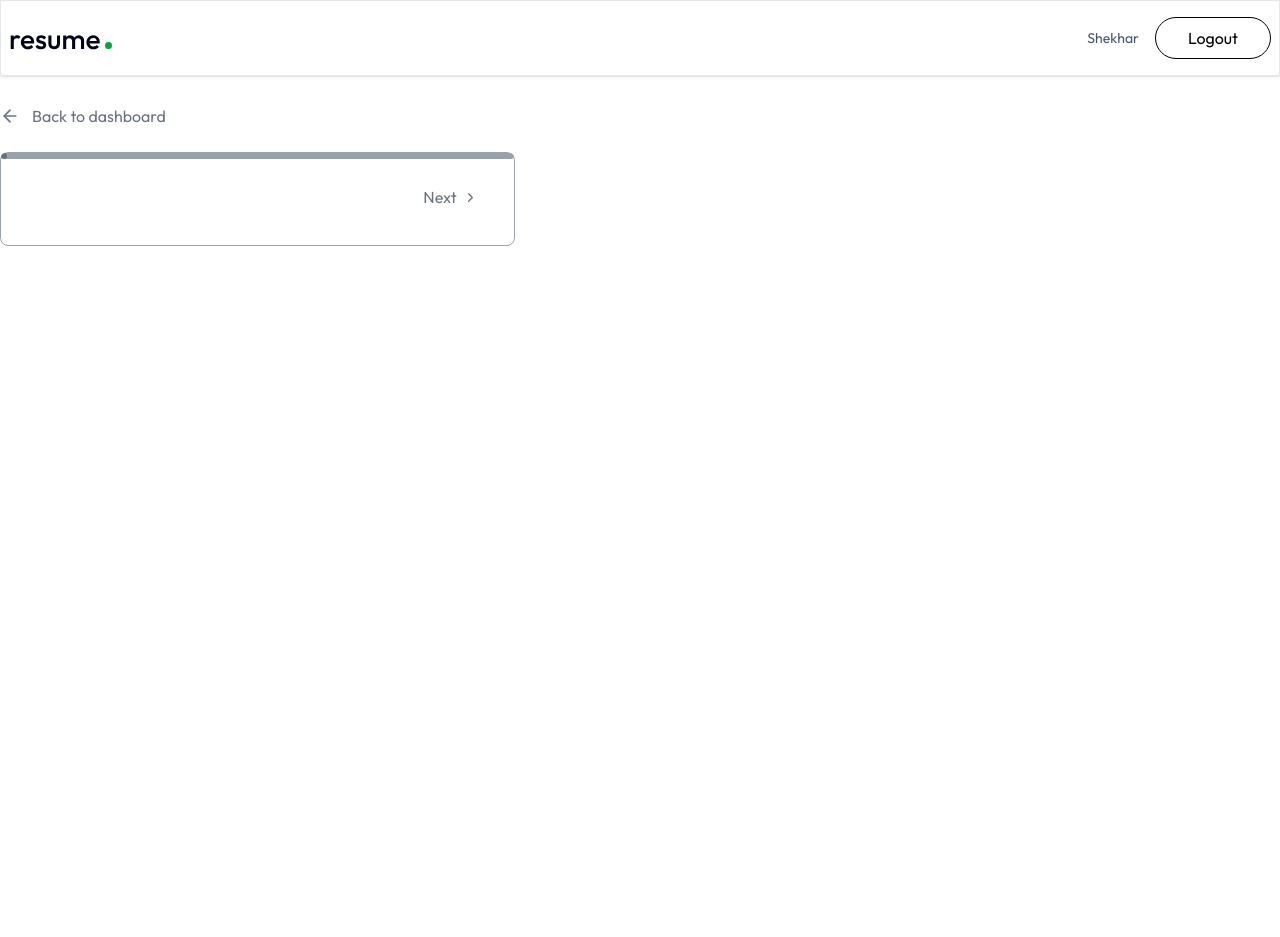
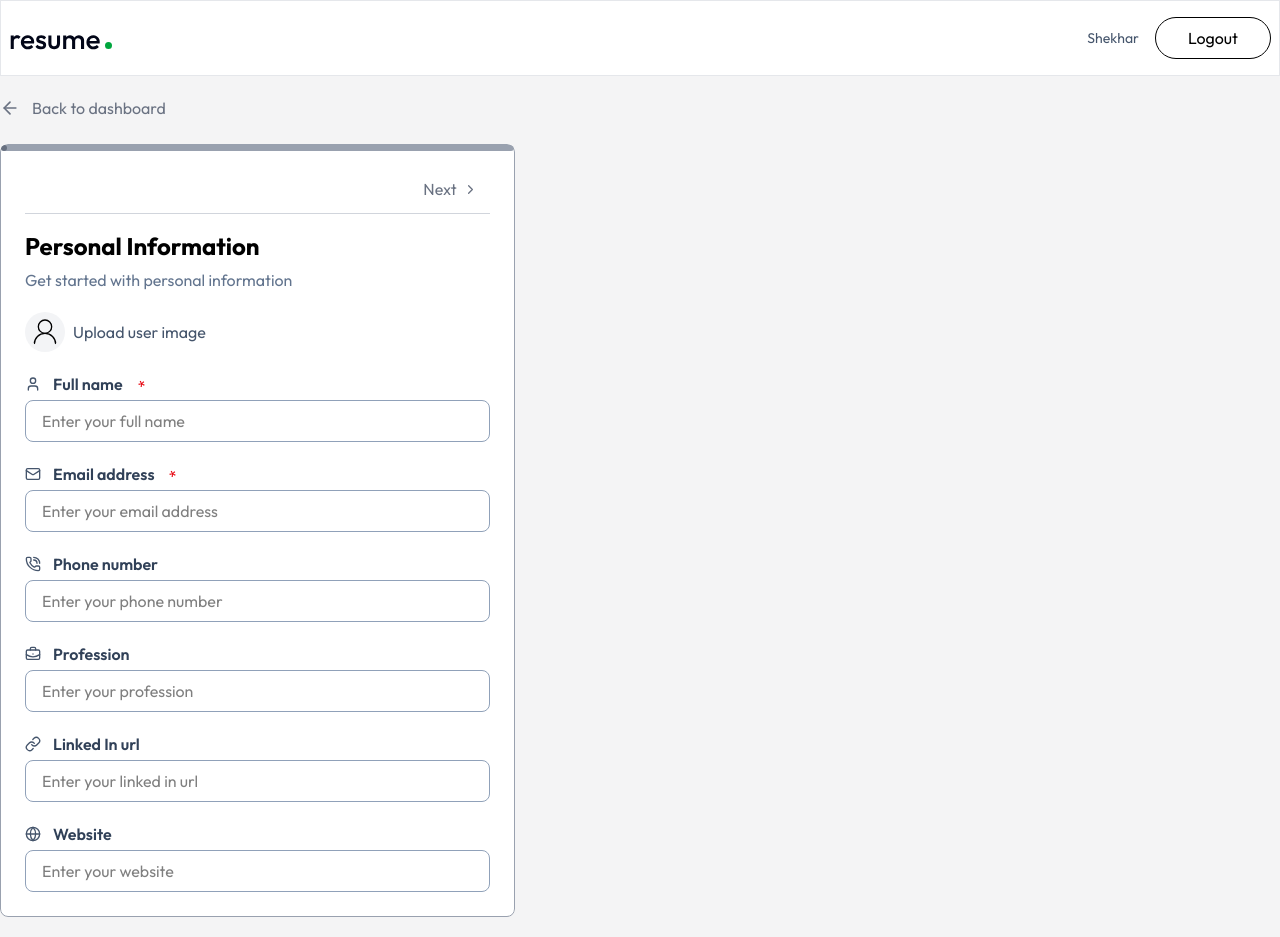
Before and after one commit to ram2005024/RESUME_BUILDER_MERN, a React (Vite) app in the folder Frontend/: page /app/build/1 in a window 1280 px wide. Before the commit the page ends 800 px from the top, so only its background shows below. Built offline with nearby package versions, Linux system fonts and the light colour scheme.

Commit message:
Added the personalInfo page

```diff
--- a/Frontend/src/components/DashBoard/Nav.jsx
+++ b/Frontend/src/components/DashBoard/Nav.jsx
@@ -4,7 +4,7 @@ const Nav = () => {
   const user = { name: "Shekhar" };
   const navigate = useNavigate();
   return (
-    <div className="w-screen border border-gray-200 shadow-sm mb-2">
+    <div className="w-screen   border border-gray-200">
       <nav className="w-full flex justify-between items-center py-4 px-2 max-w-7xl mx-auto">
         <img src="/logo.svg" alt="logo" onClick={() => navigate("/")} />
         <div className="flex gap-4 items-center">
--- /dev/null
+++ b/Frontend/src/components/PersonalInfo.jsx
@@ -0,0 +1,150 @@
+import {
+  BriefcaseBusiness,
+  Globe,
+  LinkIcon,
+  MailIcon,
+  PhoneCall,
+  User,
+  User2Icon,
+  UserCircle,
+} from "lucide-react";
+import React from "react";
+
+const PersonalInfo = ({
+  data,
+  setRemoveBackground,
+  removeBackground,
+  onChange,
+}) => {
+  const handleChange = (field, value) => {
+    onChange({ ...data, [field]: value });
+  };
+  const formFields = [
+    {
+      label: "Full name",
+      key: "full_name",
+      required: true,
+      logo: User,
+      type: "text",
+    },
+    {
+      label: "Email address",
+      key: "email",
+      required: true,
+      logo: MailIcon,
+      type: "text",
+    },
+    {
+      label: "Phone number",
+      key: "phone",
+      logo: PhoneCall,
+      type: "text",
+    },
+    {
+      label: "Profession",
+      key: "profession",
+      logo: BriefcaseBusiness,
+      type: "text",
+    },
+    {
+      label: "Linked In url",
+      key: "linkedin",
+      logo: LinkIcon,
+      type: "text",
+    },
+    {
+      label: "Website",
+      key: "website",
+      logo: Globe,
+      type: "text",
+    },
+  ];
+  return (
+    <div className="flex flex-col space-y-5 ">
+      <div className="flex flex-col gap-1.5">
+        <h1 className="text-2xl font-bold ">Personal Information</h1>
+        <p className="text-slate-500">Get started with personal information</p>
+      </div>
+      <div className="flex items-center  gap-2">
+        {data.image ? (
+          <div>
+            <img
+              src={
+                typeof data.image === "string"
+                  ? data.image
+                  : URL.createObjectURL(data.image)
+              }
+              className="w-16 h-16 rounded-full"
+              alt="user_image"
+            />
+          </div>
+        ) : (
+          <div className="flex items-center gap-2">
+            <User2Icon className="size-10 rounded-full  hover:opacity-80 stroke-1 p-1 bg-gray-100 ring-0" />
+            <label>
+              <p className="text-slate-600 hover:text-slate-400">
+                Upload user image
+              </p>
+              <input
+                type="file"
+                accept="image/jpeg image/png"
+                className="hidden"
+                onChange={(e) => handleChange("image", e.target.files[0])}
+              />
+            </label>
+          </div>
+        )}
+        {(typeof data.image === "object" || typeof data.image === "string") && (
+          <div className="flex flex-col gap-2  justify-center">
+            <span>Remove background</span>
+            <label className="inline-flex  gap-2 ">
+              <input
+                type="checkbox"
+                hidden
+                className="peer sr-only"
+                onChange={() => setRemoveBackground(!removeBackground)}
+                checked={removeBackground}
+              />
+              <div className="w-12 h-7 cursor-pointer bg-slate-400 rounded-full peer-checked:bg-green-600 relative peer-checked:ring-pink-300 transition-colors duration-200">
+                <span
+                  className={`dot w-5 h-5 absolute top-1 left-1 rounded-full bg-slate-300 transform transition-transform duration-300 ease-in-out  ${
+                    removeBackground ? "translate-x-5" : "translate-x-0"
+                  }`}
+                ></span>
+              </div>
+            </label>
+          </div>
+        )}
+      </div>
+      {formFields.map((items) => {
+        const Logo = items.logo;
+        const type = items.type;
+        const key = items.key;
+        const label = items.label;
+        return (
+          <div key={items.key} className="flex flex-col space-y-1 w-full">
+            <div className="flex items-center gap-3">
+              <Logo className="size-4  text-slate-600" />
+              <label className="font-semibold text-slate-700 ">{label}</label>
+              {items.required && (
+                <span className="rotate-90 text-red-600">*</span>
+              )}
+            </div>
+            <div>
+              <input
+                type={type}
+                required={items.required}
+                className="p-2 px-4 border border-slate-400 rounded-lg w-full focus:border-slate-900  focus:outline-1 focus:outline-slate-600 focus:ring-1 focus:ring-indigo-300"
+                value={data[key] || ""}
+                onChange={(e) => handleChange(key, e.target.value)}
+                placeholder={`Enter your ${label.toLowerCase()}`}
+              />
+            </div>
+          </div>
+        );
+      })}
+    </div>
+  );
+};
+
+export default PersonalInfo;
--- a/Frontend/src/pages/Build.jsx
+++ b/Frontend/src/pages/Build.jsx
@@ -13,10 +13,11 @@ import {
   SparkleIcon,
   User,
 } from "lucide-react";
+import PersonalInfo from "../components/PersonalInfo";
 
 const Build = () => {
   const [resume, setResume] = useState({
-    personalInfo: {},
+    personal_info: {},
     personalSummary: "",
     experience: [],
     skills: [],
@@ -29,6 +30,7 @@ const Build = () => {
     userId: "",
     title: "",
   });
+  const [removeBackground, setRemoveBackground] = useState(false);
   const sections = [
     { id: "personal", name: "Personal Info", icon: User },
     { id: "summary", name: "Summary", icon: FileText },
@@ -52,7 +54,7 @@ const Build = () => {
   }, []);
 
   return (
-    <div>
+    <div className="bg-zinc-100">
       <div className="max-w-7xl mx-auto flex flex-col  py-5">
         <div>
           <Link
@@ -109,6 +111,18 @@ const Build = () => {
                   </button>
                 </div>
               </div>
+              <hr className="text-gray-300 w-full" />
+              {/* For form filling */}
+              <div className="mt-4 w-full">
+                <PersonalInfo
+                  data={resume.personal_info}
+                  removeBackground={removeBackground}
+                  setRemoveBackground={setRemoveBackground}
+                  onChange={(data) =>
+                    setResume((prev) => ({ ...prev, personal_info: data }))
+                  }
+                />
+              </div>
             </div>
 
             {/* Right view point */}
```
